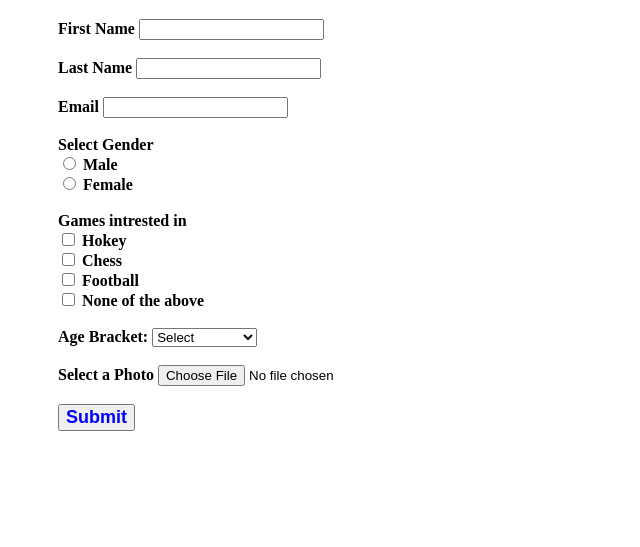
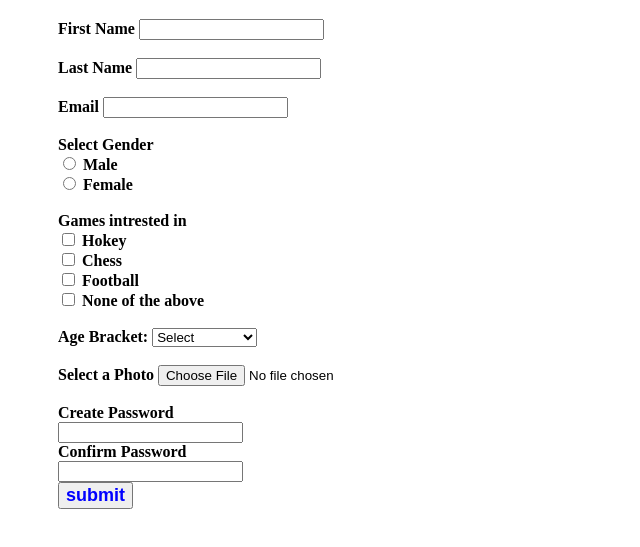
Before and after one commit to Carol-Mwangi/Lyne, a website: page index.html in a window 1280 px wide. Shown: the part 61-608 px from the top of the page, without its empty margins (0-640 px from the left). Drawn offline with Linux system fonts and the light colour scheme.

Commit message:
modified

```diff
--- a/index.html
+++ b/index.html
@@ -30,7 +30,7 @@
     </style>
     <body>
         <h1>Registration Form</h1>
-            <form action="/submitPageOne" method="post">
+            <form action="submit-Page1" method="post">
             <label for ="fname">First Name</label>
             <input type="text" id="fname" name="fname" required><br><br>
             <label for="lname">Last Name</label>
@@ -38,9 +38,9 @@
             <label for="email">Email</label>
             <input type="email" id="email" name="email"  required><br><br>
             <label for="gender">Select Gender</label><br>
-            <input type="radio" id="gender" name="male" value="Male">
+            <input type="radio" id="male" name="gender" value="Male">
             <label for="gender">Male</label><br>
-            <input type="radio" id="gender" name="Female" value="Male">
+            <input type="radio" id="female" name="gender" value="female">
             <label for="gender">Female</label><br><br>
             <label for="games">Games intrested in</label><br>
             <input type="checkbox" id="games" name="Hockey" value="Hockey">
@@ -65,15 +65,23 @@
             </select><br><br>
             <label for="photo">Select a Photo</label>
             <input type="file" id="photo" value="photo" required><br><br>
-            <input type="submit" id="Submit">
+            <label  for="pwd" >Create Password</label><br>
+            <input type="text" id="pwd"><br>
+            <label for="confirm">Confirm Password</label><br>
+            <input type="text" id="confirm"><br>
+
+
+
+
+            <input type="submit" id="Submit" value="submit">
 
 
 
 
 
 
+        </form><br>
 
-        </form>
 
 
 
```
